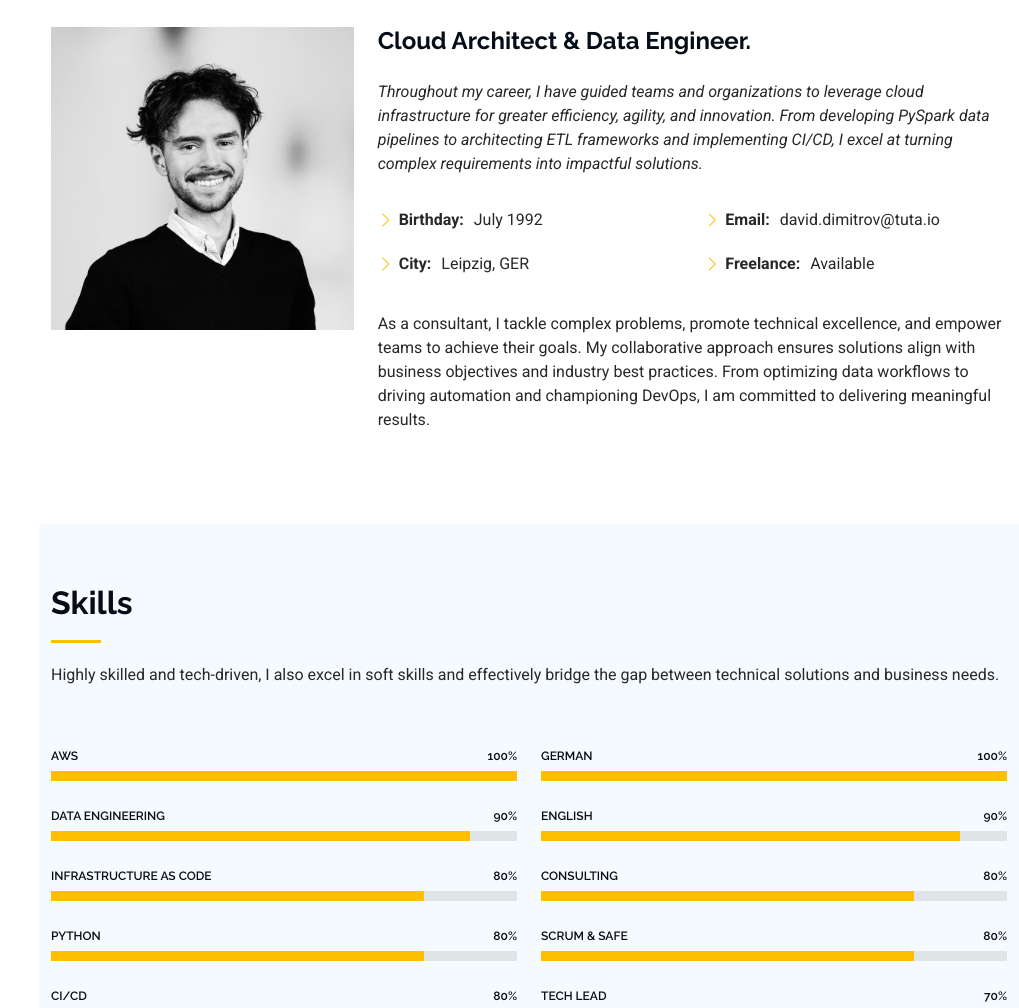
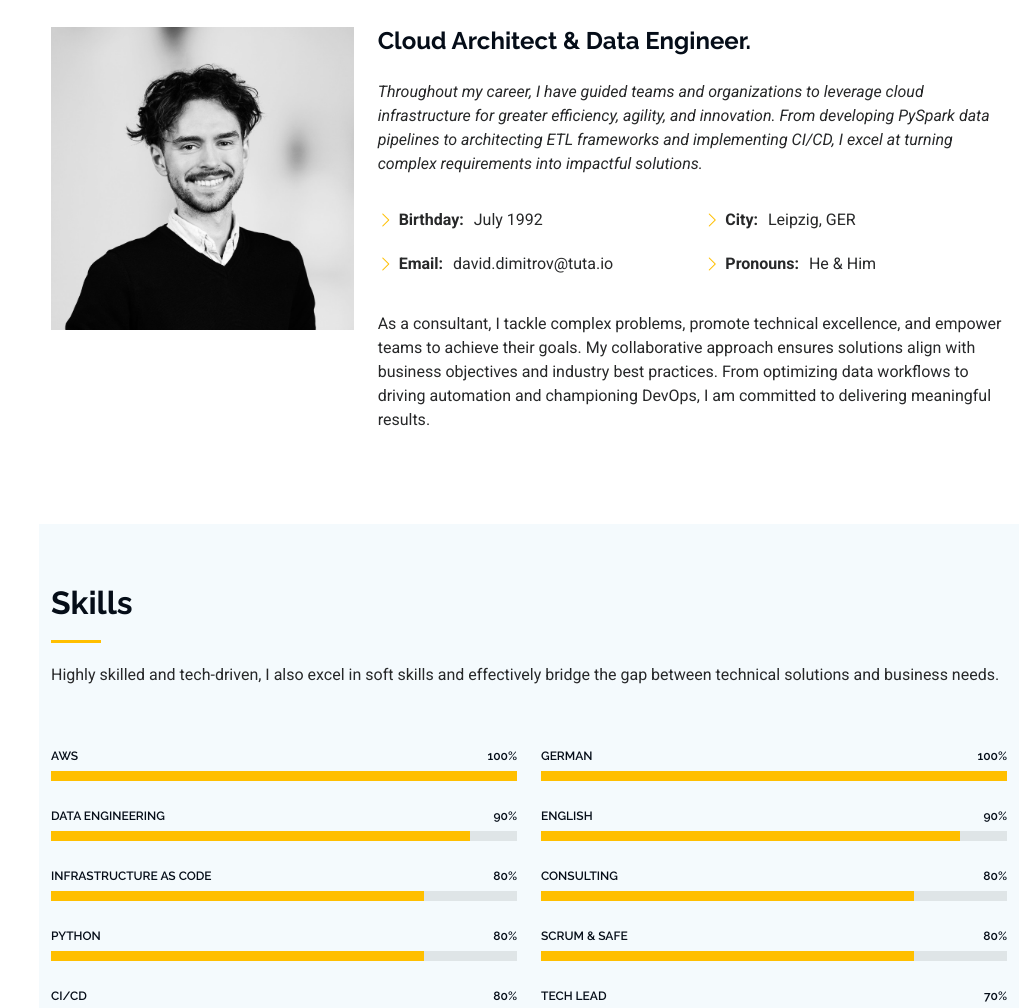
Before and after one commit to daviddimitrov/daviddimitrov.github.io, a plain HTML site: page index.html in a window 1280 px wide. Shown: the part 1043-2051 px from the top of the page, without its empty margins (261-1280 px from the left). Drawn offline with Linux system fonts and the light colour scheme.

Commit message:
Added Pronouns

```diff
--- a/index.html
+++ b/index.html
@@ -106,13 +106,14 @@
               <div class="col-lg-6">
                 <ul>
                   <li><i class="bi bi-chevron-right"></i> <strong>Birthday:</strong> <span>July 1992</span></li>
-                  <li><i class="bi bi-chevron-right"></i> <strong>City:</strong> <span>Leipzig, GER</span></li>
+                  <li><i class="bi bi-chevron-right"></i> <strong>Email:</strong> <span>david.dimitrov@tuta.io</span></li>
+
                 </ul>
               </div>
               <div class="col-lg-6">
                 <ul>
-                  <li><i class="bi bi-chevron-right"></i> <strong>Email:</strong> <span>david.dimitrov@tuta.io</span></li>
-                  <li><i class="bi bi-chevron-right"></i> <strong>Freelance:</strong> <span>Available</span></li>
+                  <li><i class="bi bi-chevron-right"></i> <strong>City:</strong> <span>Leipzig, GER</span></li>
+                  <li><i class="bi bi-chevron-right"></i> <strong>Pronouns:</strong> <span>He &amp; Him</span></li>
                 </ul>
               </div>
             </div>
```
